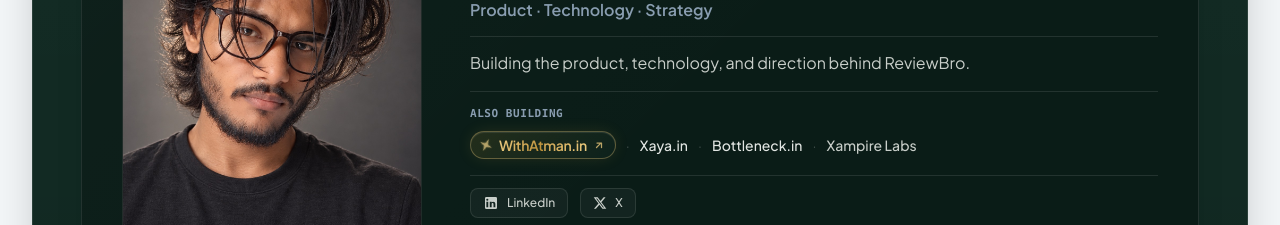
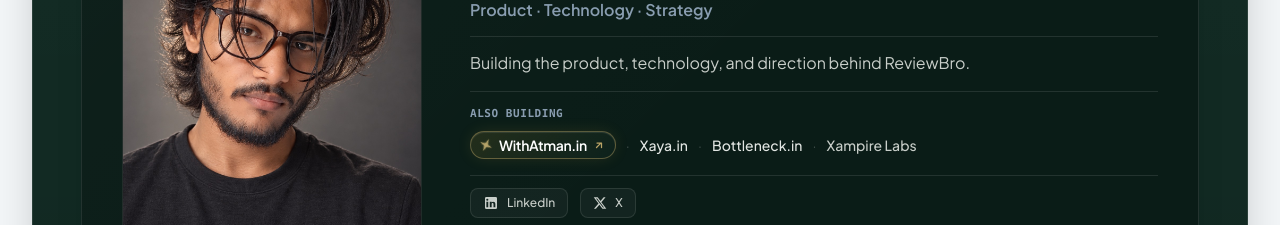
Before and after one commit to Prithvi-X/ReviewBro, a React (Vite) app: page / in a window 1280 px wide. Shown: the part 3540-3765 px from the top of the page. Built offline with nearby package versions, Linux system fonts and the light colour scheme.

Commit message:
style(team): set WithAtman.in text color to crisp white with luxury gold sheen badge

```diff
--- a/src/styles/tokens.css
+++ b/src/styles/tokens.css
@@ -84,15 +84,6 @@
 }
 
 /* --- LUXURY CHAMPAGNE-GOLD ATTENTION EFFECT (WithAtman.in) --- */
-@keyframes luxuryShimmer {
-  0%, 15% {
-    background-position: 200% 0;
-  }
-  55%, 100% {
-    background-position: -200% 0;
-  }
-}
-
 @keyframes raySweep {
   0%, 20% {
     transform: translateX(-120%) skewX(-20deg);
@@ -137,20 +128,7 @@
 }
 
 .luxury-gold-text {
-  background: linear-gradient(
-    115deg,
-    #cca252 0%,
-    #e5c478 20%,
-    #fffbe8 45%,
-    #ffffff 50%,
-    #fffbe8 55%,
-    #e5c478 80%,
-    #b88a32 100%
-  );
-  background-size: 250% 100%;
-  -webkit-background-clip: text;
-  -webkit-text-fill-color: transparent;
-  animation: luxuryShimmer 4s cubic-bezier(0.4, 0, 0.2, 1) infinite;
+  color: #ffffff;
   font-weight: 600;
   letter-spacing: -0.01em;
 }
```
